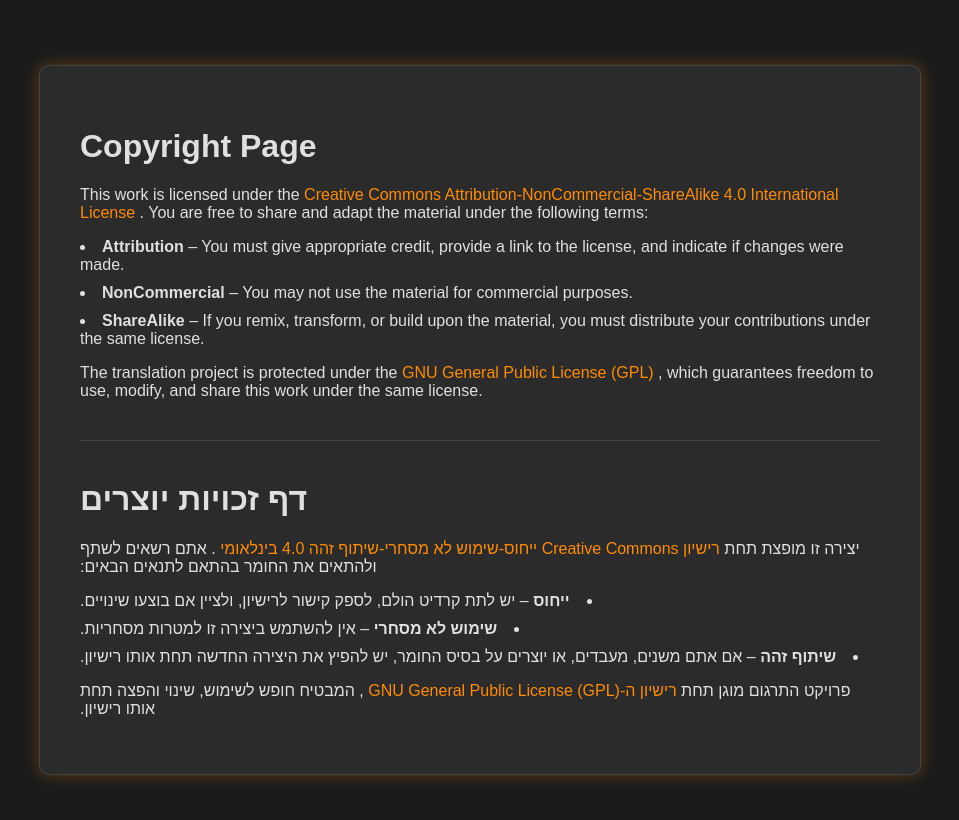
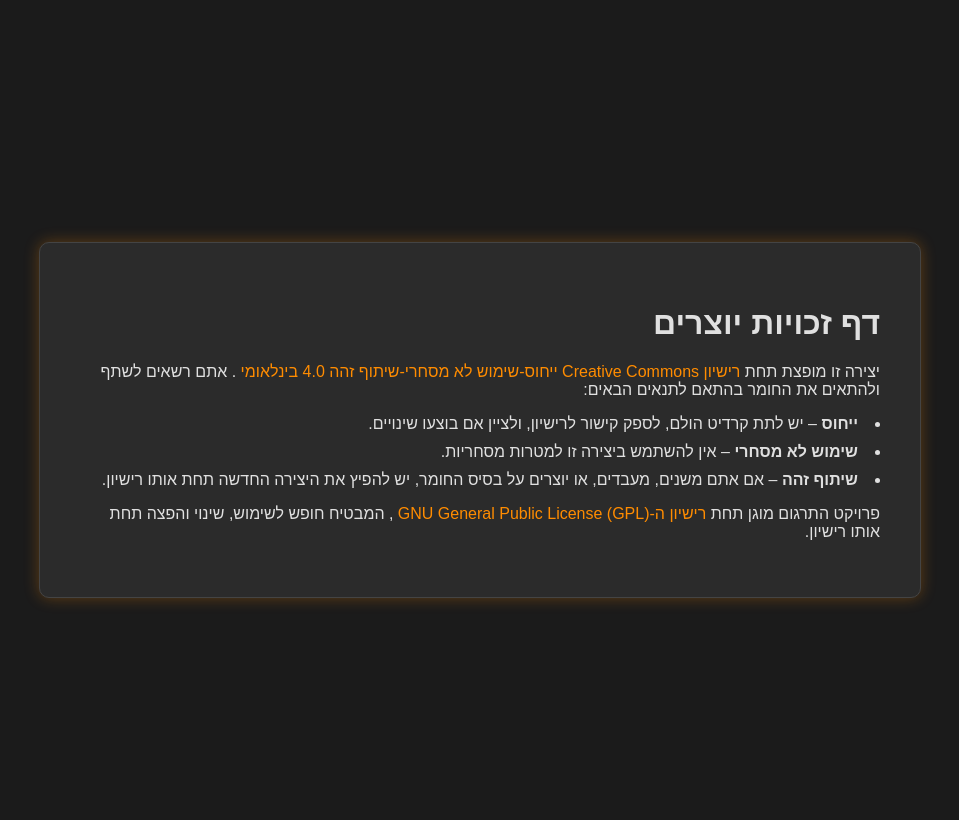
Before and after one commit to nimshav/translation, a website: page public/book/front-matter/copyright.html in a window 1280 px wide. Shown: the whole page, without its empty margins (160-1119 px from the left). Drawn offline with Linux system fonts and the light colour scheme.

Commit message:
Update copyright.html

```diff
--- a/public/book/front-matter/copyright.html
+++ b/public/book/front-matter/copyright.html
@@ -1,9 +1,9 @@
 <!DOCTYPE html>
-<html lang="en">
+<html lang="he" dir="rtl">
 <head>
   <meta charset="UTF-8">
   <meta name="viewport" content="width=device-width, initial-scale=1.0">
-  <title>Copyright</title>
+  <title>דף זכויות יוצרים</title>
   <style>
     /* Global Dark Mode and Full Viewport Height */
     html, body {
@@ -15,12 +15,12 @@
       font-family: Arial, sans-serif;
     }
 
-    /* Center the container in the viewport (the text itself remains left/right aligned) */
+    /* Center the container in the viewport */
     body {
       display: flex;
       justify-content: center;
       align-items: center;
-      padding: 20px; /* Ensures spacing on smaller screens */
+      padding: 20px;
     }
 
     /* Perfect Box Container */
@@ -32,24 +32,7 @@
       border: 1px solid #444;
       border-radius: 10px;
       box-shadow: 0 0 15px rgba(255, 140, 0, 0.3);
-    }
-
-    /* Default text styling for English content: left-to-right and left-aligned */
-    .content-box h1,
-    .content-box h2,
-    .content-box h3,
-    .content-box p,
-    .content-box ul,
-    .content-box li,
-    .content-box a {
-      text-align: left;
-    }
-
-    /* Hebrew Text Support: right-to-left and right-aligned */
-    [lang="he"] {
-      direction: rtl;
-      text-align: right;
-      font-family: Arial, "Noto Sans Hebrew", sans-serif;
+      text-align: right; /* Align text to the right */
     }
 
     /* Link Styling */
@@ -83,31 +66,6 @@
 </head>
 <body>
   <div class="content-box">
-    <h1>Copyright Page</h1>
-    <p>
-      This work is licensed under the
-      <a href="https://creativecommons.org/licenses/by-nc-sa/4.0/" target="_blank">
-        Creative Commons Attribution-NonCommercial-ShareAlike 4.0 International License
-      </a>.
-      You are free to share and adapt the material under the following terms:
-    </p>
-    <ul>
-      <li><strong>Attribution</strong> – You must give appropriate credit, provide a link to the license, and indicate if changes were made.</li>
-      <li><strong>NonCommercial</strong> – You may not use the material for commercial purposes.</li>
-      <li><strong>ShareAlike</strong> – If you remix, transform, or build upon the material, you must distribute your contributions under the same license.</li>
-    </ul>
-    <p>
-      The translation project is protected under the
-      <a href="https://www.gnu.org/licenses/gpl-3.0.html" target="_blank">
-        GNU General Public License (GPL)
-      </a>,
-      which guarantees freedom to use, modify, and share this work under the same license.
-    </p>
-
-    <hr>
-
-    <!-- Hebrew Section: Right-to-Left -->
-    <div lang="he" dir="rtl">
     <h1>דף זכויות יוצרים</h1>
     <p>
       יצירה זו מופצת תחת
@@ -129,6 +87,5 @@
       המבטיח חופש לשימוש, שינוי והפצה תחת אותו רישיון.
     </p>
   </div>
-  </div>
 </body>
 </html>
```
Lines whose indentation alone changed are shown as unchanged.
